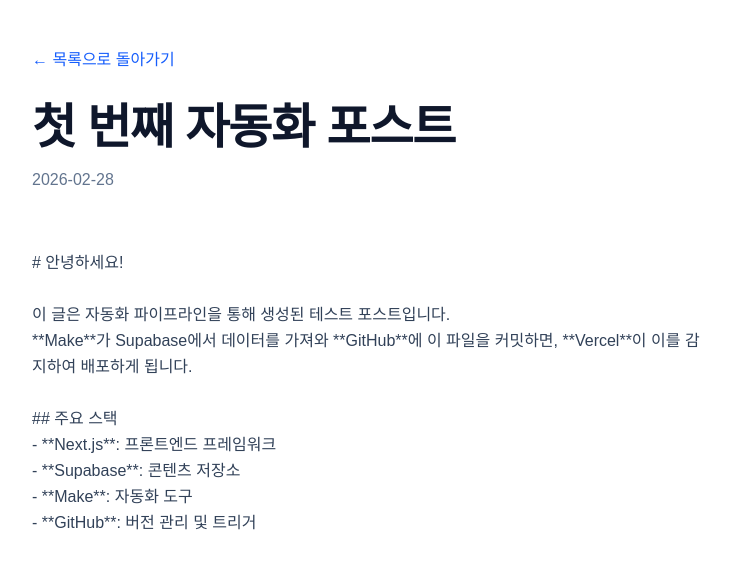
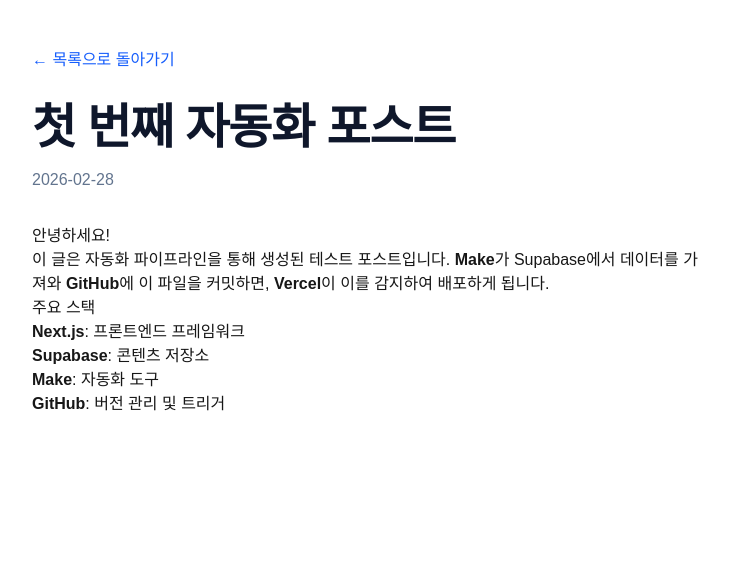
Before and after one commit to cominam7-web/blog, a Next.js app: page /blog/first-post in a window 1280 px wide. Shown: the top 568 px of the page, without its empty margins (272-1003 px from the left). Built offline with nearby package versions, Linux system fonts and the light colour scheme.

Commit message:
Restore ReactMarkdown for image support

```diff
--- a/src/app/blog/[slug]/page.tsx
+++ b/src/app/blog/[slug]/page.tsx
@@ -1,5 +1,6 @@
 import { getPostData, getSortedPostsData } from '@/lib/posts';
 import Link from 'next/link';
+import ReactMarkdown from 'react-markdown';
 
 export async function generateStaticParams() {
     const posts = getSortedPostsData();
@@ -26,14 +27,8 @@
                     <p className="mt-4 text-slate-500">{postData.date}</p>
                 </header>
 
-                <div className="prose prose-slate lg:prose-xl max-w-none">
-                    {/*
-            실무에서는 markdown-to-html 변환기(remark, rehype 등)를 쓰지만,
-            지금은 컨셉 확인용으로 단순 표시합니다.
-          */}
-                    <div className="whitespace-pre-wrap leading-relaxed text-slate-700">
-                        {postData.content}
-                    </div>
+                <div className="prose prose-slate lg:prose-xl max-w-none prose-headings:text-slate-900 prose-a:text-blue-600 prose-img:rounded-2xl prose-img:shadow-premium">
+                    <ReactMarkdown>{postData.content}</ReactMarkdown>
                 </div>
             </div>
         </article>
```
